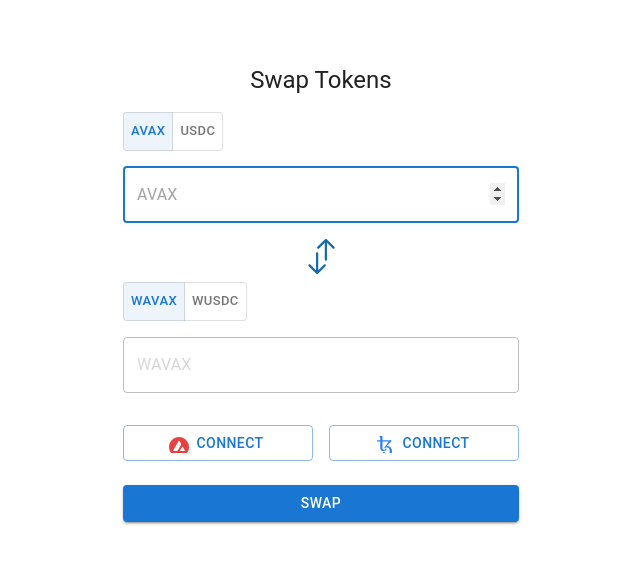
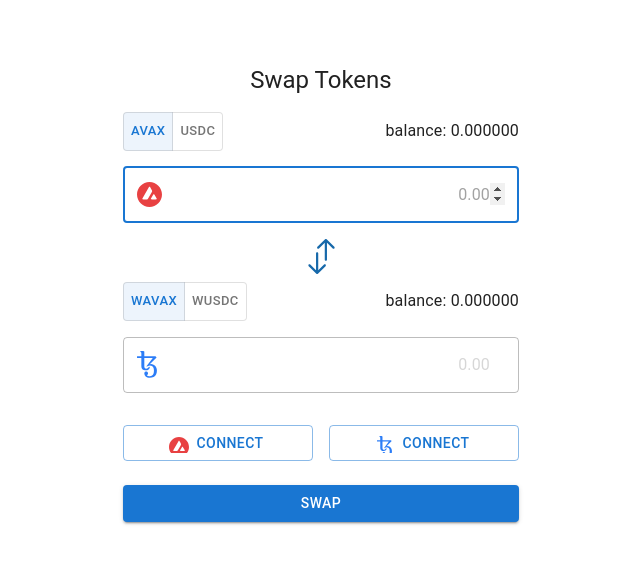
Before and after one commit to sputnik-defi/bifrost-dapp, a React (Create React App) app: page / in a window 1280 px wide. Shown: the top 564 px of the page, without its empty margins (319-959 px from the left). Built offline with nearby package versions, Linux system fonts and the light colour scheme.

Commit message:
feat: add balances

```diff
--- a/package.json
+++ b/package.json
@@ -12,6 +12,7 @@
     "@testing-library/react": "^12.1.3",
     "@testing-library/user-event": "^13.5.0",
     "assert": "^2.0.0",
+    "bignumber.js": "^9.0.2",
     "crypto-browserify": "^3.12.0",
     "http": "^0.0.1-security",
     "os": "^0.1.2",
--- a/src/App.jsx
+++ b/src/App.jsx
@@ -9,6 +9,10 @@ const App = () => {
   const [clients, setClients] = useState({
     avalanche: null,
     tezos: null,
+  });
+  const [balances, setBalances] = useState({
+    avax: 0.0,
+    tzs: 0.0,
   });
 
   const clientsRef = useRef();
@@ -34,12 +38,20 @@ const App = () => {
 
   let exchangePairs = {
     0: {
-      avalanche: "AVAX",
-      tezos: "WAVAX",
+      avalanche: {
+        name: "AVAX",
+      },
+      tezos: {
+        name: "WAVAX",
+      },
     },
     1: {
-      avalanche: "USDC",
-      tezos: "WUSDC",
+      avalanche: {
+        name: "USDC",
+      },
+      tezos: {
+        name: "WUSDC",
+      },
     },
   };
 
@@ -47,11 +59,13 @@ const App = () => {
     <div className="App">
       <ExchangeForm
         exchangePairs={exchangePairs}
+        balances={balances}
         connectWallets={
           <ConnectWallets
             clients={clientsRef.current}
             setupAvax={setupAvaxWallet}
             setupTzs={setupTzsWallet}
+            setBalances={setBalances}
           />
         }
       ></ExchangeForm>
--- a/src/components/ConnectWallets.jsx
+++ b/src/components/ConnectWallets.jsx
@@ -1,12 +1,15 @@
 import React, { useEffect, useState } from "react";
 import Button from "@mui/material/Button";
+import { BigNumber } from "bignumber.js";
 import { Grid, Icon } from "@mui/material";
 import AvaxLogo from "../assets/images/avax_logo.svg";
 import TzsLogo from "../assets/images/tzs_logo.svg";
 
-const ConnectWallets = ({ clients, setupAvax, setupTzs }) => {
+const ConnectWallets = ({ clients, setupAvax, setupTzs, setBalances }) => {
   const [avaxAccount, setAvaxAccount] = useState("");
   const [tzsAccount, setTzsAccount] = useState("");
+  const [avaxBalance, setAvaxBalance] = useState(0.0);
+  const [tzsBalance, setTzsBalance] = useState(0.0);
 
   const setupAvaxAccount = async () => {
     try {
@@ -20,6 +23,23 @@ const ConnectWallets = ({ clients, setupAvax, setupTzs }) => {
     } catch (err) {}
   };
 
+  const updateBalances = async () => {
+    let avax = 0.0;
+    let tzs = 0.0;
+
+    if (clients.avalanche) {
+      avax = await clients.avalanche.balance();
+      console.log(avax);
+    }
+
+    setBalances({
+      avax: bigIntToFloat(avax, 18, 6),
+      tzs: bigIntToFloat(tzs, 18, 6),
+    });
+
+    setAvaxBalance(bigIntToFloat(avax, 18, 6));
+  };
+
   useEffect(() => {
     if (clients.avalanche) {
       setAvaxAccount(clients.avalanche.address);
@@ -28,6 +48,10 @@ const ConnectWallets = ({ clients, setupAvax, setupTzs }) => {
       setTzsAccount(clients.tezos.address);
     }
   }, [setupAvaxAccount, setupTzsAccount]);
+
+  useEffect(() => {
+    updateBalances();
+  }, [avaxAccount, tzsAccount]);
 
   return (
     <Grid container spacing={2} sx={{ mt: 1 }}>
@@ -73,4 +97,10 @@ const shortAccountString = (first, last, str) => {
   return str.substring(0, first) + "..." + str.substring(str.length - last);
 };
 
+const bigIntToFloat = (number, decimals, precision) => {
+  return new BigNumber(number)
+    .div(new BigNumber(10).pow(decimals))
+    .toFixed(precision);
+};
+
 export default ConnectWallets;
--- a/src/components/ExchangeForm.jsx
+++ b/src/components/ExchangeForm.jsx
@@ -5,10 +5,17 @@ import TextField from "@mui/material/TextField";
 import Box from "@mui/material/Box";
 import Typography from "@mui/material/Typography";
 import Container from "@mui/material/Container";
-import { IconButton, ToggleButton, ToggleButtonGroup } from "@mui/material";
+import {
+  IconButton,
+  Stack,
+  ToggleButton,
+  ToggleButtonGroup,
+} from "@mui/material";
 import ArrowsIcon from "../assets/images/arrows.svg";
+import AvaxLogo from "../assets/images/avax_logo.svg";
+import TzsLogo from "../assets/images/tzs_logo.svg";
 
-const ExchangeForm = ({ exchangePairs, connectWallets }) => {
+const ExchangeForm = ({ exchangePairs, balances, connectWallets }) => {
   const [pairID, setPairID] = useState("0");
   const [fromAvalanche, setFromAvalanche] = useState(true);
 
@@ -30,7 +37,11 @@ const ExchangeForm = ({ exchangePairs, connectWallets }) => {
           Swap Tokens
         </Typography>
         <Box component="form" noValidate sx={{ mt: 2 }}>
-          <Box display="flex" justifyContent="flex-start">
+          <Stack
+            direction="row"
+            justifyContent="space-between"
+            alignItems="center"
+          >
             <ToggleButtonGroup
               size="small"
               color="primary"
@@ -41,24 +52,34 @@ const ExchangeForm = ({ exchangePairs, connectWallets }) => {
                 return (
                   <ToggleButton value={key}>
                     {fromAvalanche
-                      ? exchangePairs[key].avalanche
-                      : exchangePairs[key].tezos}
+                      ? exchangePairs[key].avalanche.name
+                      : exchangePairs[key].tezos.name}
                   </ToggleButton>
                 );
               })}
             </ToggleButtonGroup>
-          </Box>
+            <Typography align="right">
+              balance: {fromAvalanche ? balances.avax : balances.tzs}
+            </Typography>
+          </Stack>
           <TextField
             margin="normal"
             fullWidth
             type="number"
-            placeholder={
-              fromAvalanche
-                ? exchangePairs[pairID].avalanche
-                : exchangePairs[pairID].tezos
-            }
+            placeholder="0.00"
             autoFocus
-            InputProps={{ inputProps: { min: 0 } }}
+            InputProps={{
+              inputProps: {
+                step: "0.01",
+                min: 0,
+                style: { textAlign: "right" },
+              },
+              startAdornment: fromAvalanche ? (
+                <img src={AvaxLogo} width={25} />
+              ) : (
+                <img src={TzsLogo} width={20} />
+              ),
+            }}
           />
           <IconButton
             color="primary"
@@ -68,7 +89,11 @@ const ExchangeForm = ({ exchangePairs, connectWallets }) => {
           >
             <img src={ArrowsIcon} width={35} />
           </IconButton>
-          <Box display="flex" justifyContent="flex-start">
+          <Stack
+            direction="row"
+            justifyContent="space-between"
+            alignItems="center"
+          >
             <ToggleButtonGroup
               size="small"
               color="primary"
@@ -79,23 +104,32 @@ const ExchangeForm = ({ exchangePairs, connectWallets }) => {
                 return (
                   <ToggleButton value={key}>
                     {!fromAvalanche
-                      ? exchangePairs[key].avalanche
-                      : exchangePairs[key].tezos}
+                      ? exchangePairs[key].avalanche.name
+                      : exchangePairs[key].tezos.name}
                   </ToggleButton>
                 );
               })}
             </ToggleButtonGroup>
-          </Box>
+            <Typography align="right">
+              balance: {!fromAvalanche ? balances.avax : balances.tzs}
+            </Typography>
+          </Stack>
           <TextField
             margin="normal"
             fullWidth
             type="number"
-            placeholder={
-              !fromAvalanche
-                ? exchangePairs[pairID].avalanche
-                : exchangePairs[pairID].tezos
-            }
+            placeholder="0.00"
             disabled={true}
+            InputProps={{
+              inputProps: {
+                style: { textAlign: "right" },
+              },
+              startAdornment: !fromAvalanche ? (
+                <img src={AvaxLogo} width={25} />
+              ) : (
+                <img src={TzsLogo} width={20} />
+              ),
+            }}
           />
           {connectWallets}
           <Button fullWidth variant="contained" sx={{ mt: 3, mb: 2 }}>
--- a/src/lib/avalanche.js
+++ b/src/lib/avalanche.js
@@ -5,7 +5,7 @@ export class Avalanche {
   }
 
   async balance() {
-    return this.web3.eth.getBalance(this.address);
+    return await this.web3.eth.getBalance(this.address);
   }
 
   async tokenBalance(tokenContract) {
--- a/src/lib/tezos.js
+++ b/src/lib/tezos.js
@@ -1,5 +1,6 @@
 export class Tezos {
-  constructor(address) {
+  constructor(tzs, address) {
+    this.tzs = tzs;
     this.address = address;
   }
 
--- a/src/utils/tezos.js
+++ b/src/utils/tezos.js
@@ -4,6 +4,8 @@ import config from "../config.json";
 import { Tezos } from "../lib/tezos";
 
 export const setupTzsClient = async () => {
+  const tzs = new TezosToolkit("https://testnet-tezos.giganode.io");
+
   try {
     const available = await TempleWallet.isAvailable();
     if (!available) {
@@ -19,7 +21,9 @@ export const setupTzsClient = async () => {
     config.network === "mainnet" ? "mainnet" : "hangzhounet"
   );
 
+  tzs.setWalletProvider(wallet);
+
   let address = wallet.pkh || (await wallet.getPKH());
 
-  return new Tezos(address);
+  return new Tezos(tzs, address);
 };
```
Also changed, not shown: 1 other file (tests, documents, lock files or other folders).
